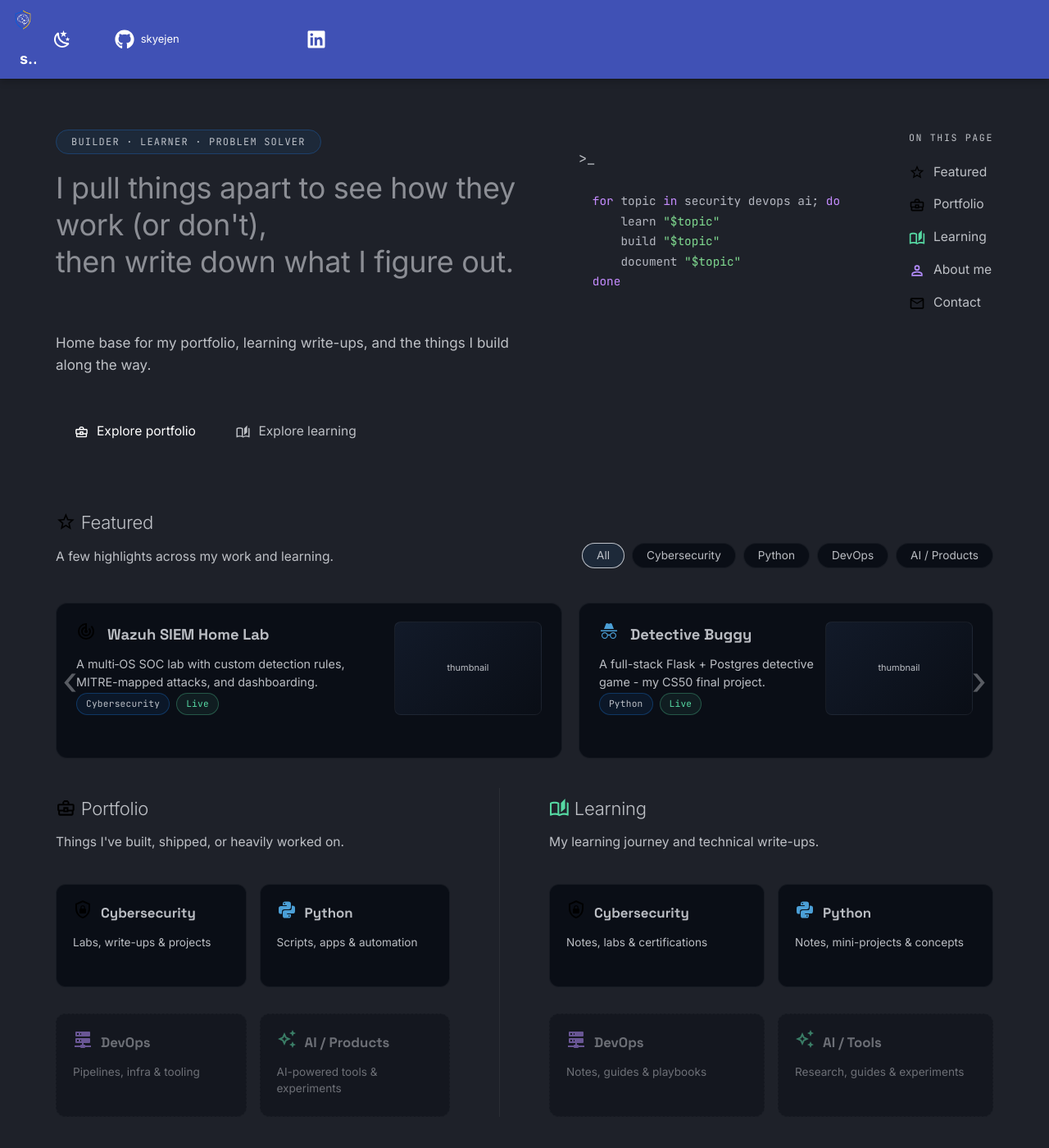
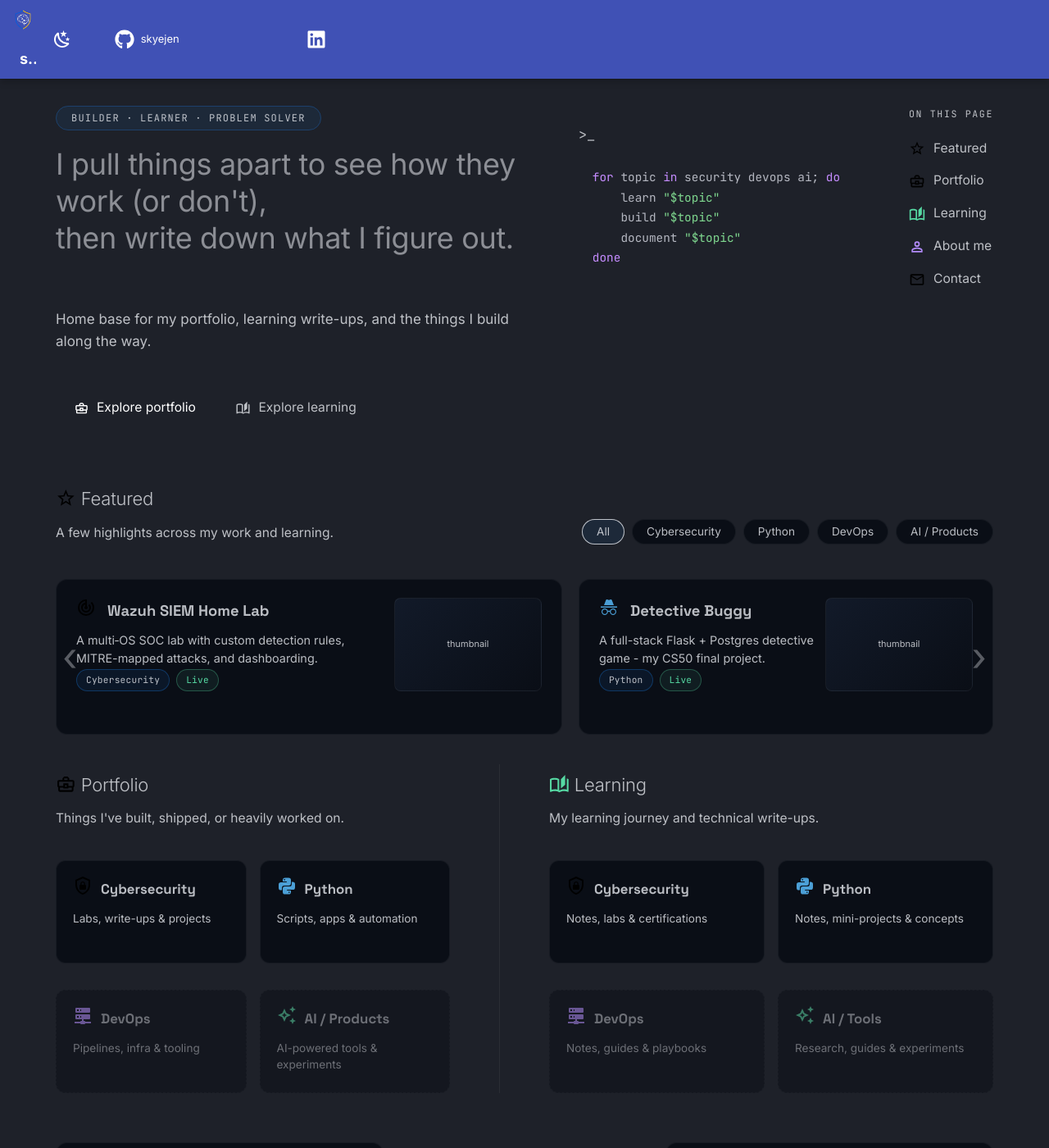
Before and after one commit to skyejen/skyejen.github.io, an MkDocs documentation site: the page built from docs/index.md, in a window 1280 px wide and 1400 px high. Shown: the whole window at 82% size. Built offline with MkDocs 1.6.1 and Material for MkDocs 9.7.7, drawn with Linux system fonts in a browser that asks for light colours.

Commit message:
UI: tighten content's top padding

```diff
--- a/docs/stylesheets/local.css
+++ b/docs/stylesheets/local.css
@@ -14,7 +14,7 @@
   .md-sidebar--secondary { display: none !important; }
   .md-grid { max-width: none; }
   .md-content { max-width: none; }
-  .md-content__inner { max-width: 82rem !important; margin: 0 auto; padding: 0.75rem 2.2rem 2rem; }
+  .md-content__inner { max-width: 82rem !important; margin: 0 auto; padding: 0.2rem 2.2rem 2rem; }
 }
 .md-content h2 { font-size: 1.1rem; margin-top: 2.4rem; }
 /* kill the gold underline rules under headers on the landing */
@@ -37,7 +37,7 @@
 .sj-hub:nth-of-type(2) h2 .twemoji svg { fill: var(--sj-green) !important; }
 
 /* ===== Hero ===== */
-.sj-hero { display: grid; grid-template-columns: 1.6fr 1fr auto; gap: 2rem; align-items: start; margin: 0.5rem 0 2.8rem; }
+.sj-hero { display: grid; grid-template-columns: 1.6fr 1fr auto; gap: 2rem; align-items: start; margin: -0.4rem 0 2.8rem; }
 @media screen and (max-width: 76.24em){ .sj-hero { grid-template-columns: 1fr 1fr; gap: 1.6rem; } .sj-hero-toc { display: none; } }
 @media screen and (max-width: 59.9em){ .sj-hero { grid-template-columns: 1fr; gap: 1.5rem; } }
 .sj-pillrow { margin: 0 0 1.1rem; }
```
